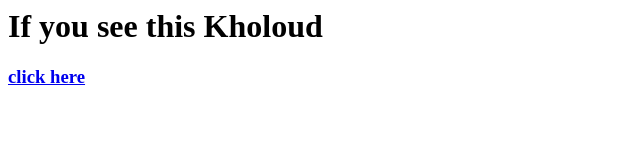
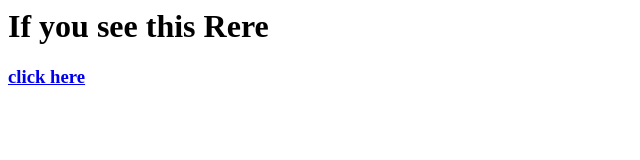
Before and after one commit to Hagarmohsen7/My-first-bage, a plain HTML site: page index.html in a window 1280 px wide. Shown: the whole page, without its empty margins (0-640 px from the left). Drawn offline with Linux system fonts and the light colour scheme.

Commit message:
Update index.html

```diff
--- a/index.html
+++ b/index.html
@@ -3,7 +3,7 @@
         This is for you
     </title>
     <body>
-        <h1> If you see this Kholoud </h1>
+        <h1> If you see this Rere  </h1>
  <a  href="Untitled-1.html"> <h3>click here</h3>  </a>
     </body>
 </html>
```
